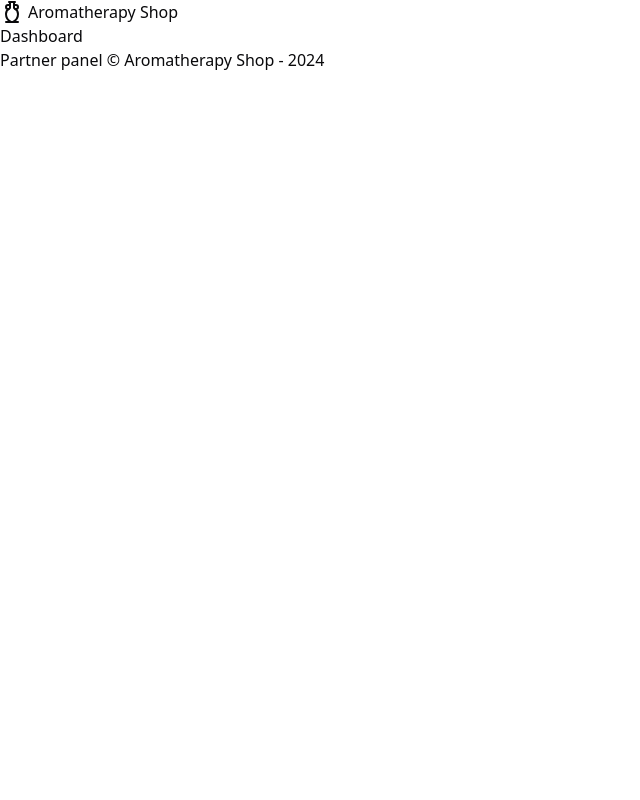
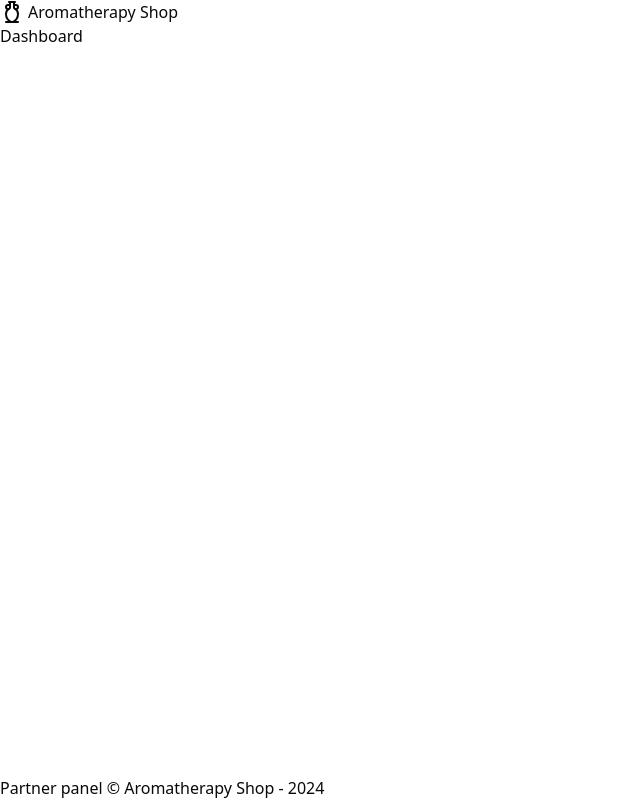
Before and after one commit to dwtoledo/Aromatherapy-Shop, a React (Vite) app: page / in a window 1280 px wide. Shown: the whole page, without its empty margins (0-640 px from the left). Built offline with nearby package versions, Linux system fonts and the light colour scheme.

Commit message:
Create Initial Page Structure Style

```diff
--- a/src/pages/app/Dashboard.tsx
+++ b/src/pages/app/Dashboard.tsx
@@ -2,9 +2,9 @@
 
 export function Dashboard() {
   return (
-    <>
+    <main className="flex-1">
       <Helmet title="Dashboard" />
       <h1>Dashboard</h1>
-    </>
+    </main>
   )
 }
--- a/src/pages/app/DefaultLayout.tsx
+++ b/src/pages/app/DefaultLayout.tsx
@@ -5,10 +5,10 @@
 
 export function DefaultLayout() {
   return (
-    <>
+    <div className="min-h-screen flex flex-col">
       <Header />
       <Outlet />
       <Footer />
-    </>
+    </div>
   )
 }
--- a/src/pages/app/NotFound.tsx
+++ b/src/pages/app/NotFound.tsx
@@ -5,11 +5,13 @@
 
 export function NotFound() {
   return (
-    <>
-      <Helmet title="Page Not Found" />
+    <div className="min-h-screen flex flex-col">
       <Header />
-      <h1>404 - Page Not Found</h1>
+      <main className="flex-1">
+        <Helmet title="Page Not Found" />
+        <h1>404 - Page Not Found</h1>
+      </main>
       <Footer />
-    </>
+    </div>
   )
 }
--- a/src/pages/auth/Login.tsx
+++ b/src/pages/auth/Login.tsx
@@ -2,9 +2,9 @@
 
 export function Login() {
   return (
-    <>
+    <main className="flex-1">
       <Helmet title="Login" />
       <h1>Login</h1>
-    </>
+    </main>
   )
 }
```
